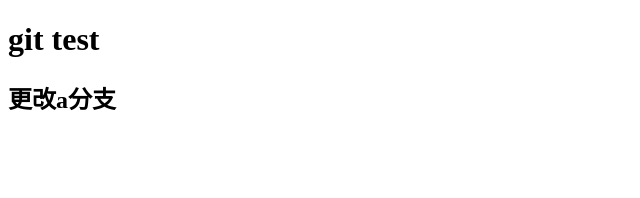
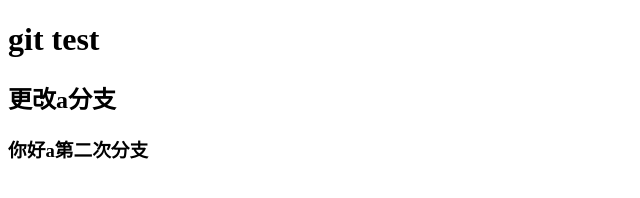
Before and after one commit to Syuan1996/git101_A, a plain HTML site: page index.html in a window 1280 px wide. Shown: the whole page, without its empty margins (0-640 px from the left). Drawn offline with Linux system fonts and the light colour scheme.

Commit message:
你好a第二次分支

```diff
--- a/index.html
+++ b/index.html
@@ -8,5 +8,6 @@
 <body>
     <h1> git test</h1>
     <h2>更改a分支</h2>
+    <h3>你好a第二次分支</h3>
 </body>
 </html>
```
